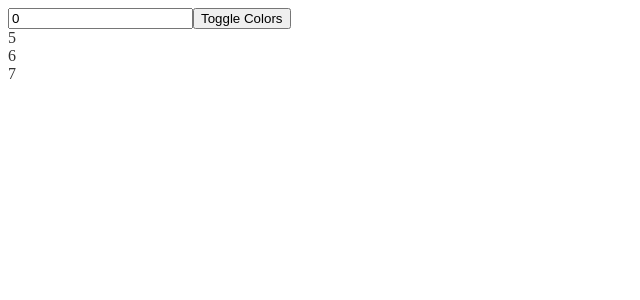
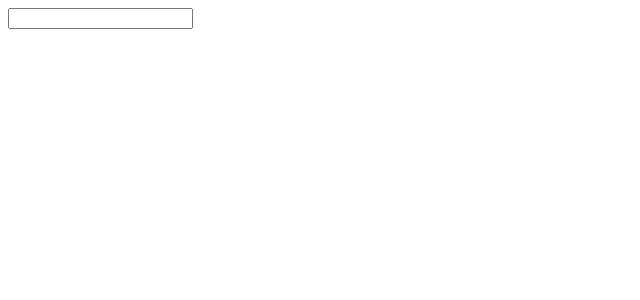
Before and after one commit to kawilliams8/hooks-refresher, a React app: page / in a window 1280 px wide. Shown: the top 300 px of the page, without its empty margins (0-640 px from the left). Built offline with nearby package versions, Linux system fonts and the light colour scheme; the HTML template or start-up script is replaced by a standard one.

Commit message:
Touch new files for custom hook / useLocalStorage

```diff
--- a/src/App.js
+++ b/src/App.js
@@ -6,12 +6,14 @@ import React from 'react';
 // import MultiplierAsClass from './MultiplierAsClass';
 // import TodosWithReducer from './TodosWithReducer';
 // import CounterWithReducer from './CounterWithReducer';
-import ThemedCounter from './ThemedCounter';
+// import ThemedCounter from './ThemedCounter';
+import Custom from './Custom';
 
 const App = () => {
     return (
         <>
-            <ThemedCounter />
+            <Custom />
+            {/* <ThemedCounter /> */}
             {/* <TodosWithReducer />
             <CounterWithReducer initialCount={100}/>
             <DarkThemeContext />
--- /dev/null
+++ b/src/Custom.js
@@ -0,0 +1,15 @@
+import React, { useState } from 'react';
+
+const Custom = () => {
+    const [name, setName] = useState('');
+
+    return (
+        <input
+            type="text"
+            value={name}
+            onChange={e => setName(e.target.value)}
+        />
+    );
+};
+
+export default Custom;
```
Also changed, not shown: src/useLocalStorage.js (added, +8 -0 lines).
